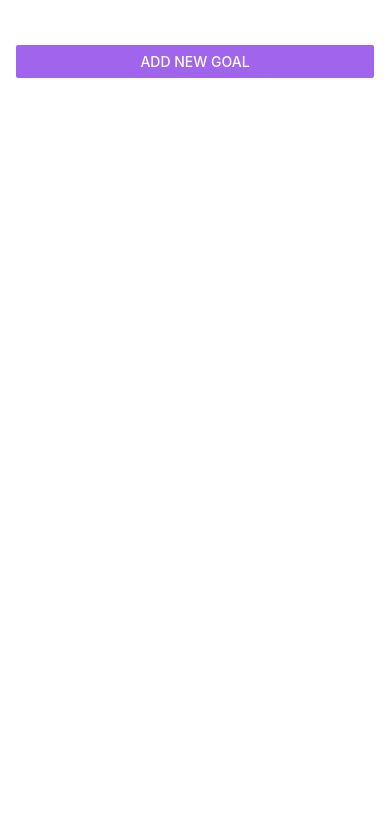
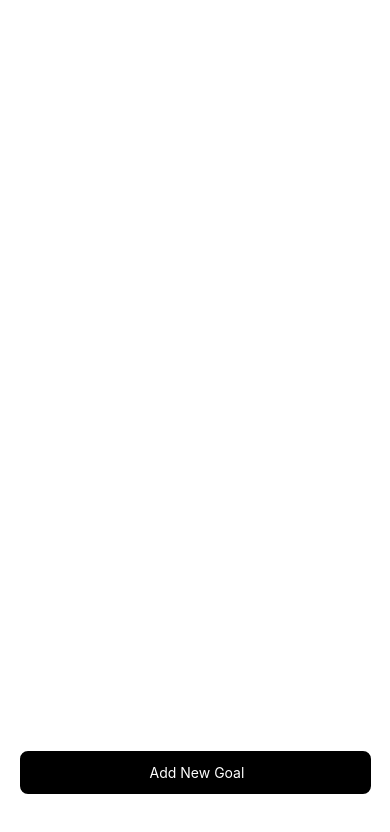
Before and after one commit to Tanner-Davison/React_Native_Goal_Adder, a React Native app: screen / in a window 390 px wide. Shown: the top 832 px of the page. Built offline with nearby package versions, Linux system fonts and the light colour scheme.

Commit message:
updated some ui styles

```diff
--- a/App.js
+++ b/App.js
@@ -2,7 +2,7 @@ import { useState } from "react";
 import { StatusBar } from "expo-status-bar";
 import GoalItem from "./components/GoalItem";
 import GoalInput from "./components/GoalInput";
-import { StyleSheet, View, FlatList, Button } from "react-native";
+import { StyleSheet, View, FlatList, Text, Pressable } from "react-native";
 
 export default function App() {
   const [allGoals, setAllGoals] = useState([]);
@@ -30,9 +30,19 @@ export default function App() {
 
   return (
     <>
-    <StatusBar style='light'/>
+      <StatusBar style="light" />
       <View style={styles.appContainer}>
-      <Button title={"Add New Goal"} color="#a065ec" onPress={modalHandler} />
+        <Pressable
+          style={({ pressed }) => {
+            return pressed
+              ? styles.pressedGoalInput // Combine styles for the pressed state
+              : styles.addGoalBtn;
+          }}
+          underlayColor="#0056b3"
+          onPress={modalHandler}
+        >
+          <Text style={styles.buttonText}> Add New Goal</Text>
+        </Pressable>
 
         <GoalInput
           onAddGoal={addGoalHandler}
@@ -61,6 +71,7 @@ export default function App() {
 
 const styles = StyleSheet.create({
   appContainer: {
+    position: "relative",
     paddingHorizontal: 16,
     paddingTop: 45,
     flex: 1,
@@ -78,4 +89,30 @@ const styles = StyleSheet.create({
   goalsContainer: {
     flex: 4,
   },
+  addGoalBtn: {
+    position: "absolute",
+    bottom: 50,
+    width: "90%",
+    alignSelf: "center",
+    borderRadius: 8,
+    borderWidth: 3,
+    padding: 10,
+    backgroundColor: "black",
+    zIndex: 2,
+  },
+  pressedGoalInput: {
+    position: "absolute",
+    bottom: 50,
+    width: "90%",
+    alignSelf: "center",
+    borderRadius: 8,
+    borderWidth: 3,
+    padding: 10,
+    backgroundColor: "#001221",
+    zIndex: 2,
+  },
+  buttonText: {
+    color: "white",
+    alignSelf: "center",
+  },
 });
--- a/components/GoalInput.js
+++ b/components/GoalInput.js
@@ -5,14 +5,24 @@ import {
   Button,
   Modal,
   Image,
+  TouchableHighlight,
+  Pressable,
 } from "react-native";
 import { useState } from "react";
 import Goals from "../assets/GOALS.png";
 const GoalInput = (props) => {
   const [userGoal, setUserGoal] = useState("");
+  const [focused, setFocused] = useState(false);
 
   const handleGoalChange = (enteredText) => {
     setUserGoal(enteredText);
+  };
+  const onFocus = () => {
+    setFocused(true);
+    console.log("focused now");
+  };
+  const onBlur = () => {
+    setFocused(false);
   };
 
   const addGoalHandler = () => {
@@ -24,15 +34,23 @@ const GoalInput = (props) => {
     <Modal visible={props.showmodal} animationType="slide">
       <View style={styles.inputContainer}>
         <Image style={styles.image} source={Goals} width={10} height={10} />
+
         <TextInput
-          style={styles.textInput}
+          style={focused ? styles.focused : styles.textInput}
           placeholder="Your list of goals"
           onChangeText={handleGoalChange}
           value={userGoal}
+          onFocus={() => onFocus()}
+          onBlur={() => onBlur()}
         />
+
         <View style={styles.buttonContainer}>
           <View style={styles.buttons}>
-            <Button title="+ Add Goal" onPress={addGoalHandler} color="#b180f0" />
+            <Button
+              title="+ Add Goal"
+              onPress={addGoalHandler}
+              color="#b180f0"
+            />
           </View>
           <View style={styles.buttons}>
             <Button title="Close" color="#f31282" onPress={props.onCancel} />
@@ -59,12 +77,12 @@ const styles = StyleSheet.create({
   buttonContainer: {
     flexDirection: "row-reverse",
     padding: 10,
-    margin:10,
+    margin: 10,
   },
   buttons: {
     width: 100,
     marginHorizontal: 10,
-   flex:1,
+    flex: 1,
   },
   textInput: {
     borderWidth: 1,
@@ -74,12 +92,24 @@ const styles = StyleSheet.create({
     padding: 16,
     alignItems: "center",
     borderRadius: 8,
-    borderColor:'#e4d0ff',
-    backgroundColor:'#e4d0ff',
-    boderRadius:6,
+    borderColor: "#e4d0ff",
+    backgroundColor: "#e4d0ff",
+    boderRadius: 6,
     color: "#120438",
   },
-
+  focused: {
+    borderWidth: 1,
+    borderColor: "#cccccccc",
+    width: "100%",
+    marginRight: 8,
+    padding: 16,
+    alignItems: "center",
+    borderRadius: 8,
+    borderColor: "purple",
+    backgroundColor: "black",
+    color: "white",
+    boderRadius: 6,
+  },
   image: {
     width: 150,
     height: 150,
```
Lines whose indentation alone changed are shown as unchanged.
